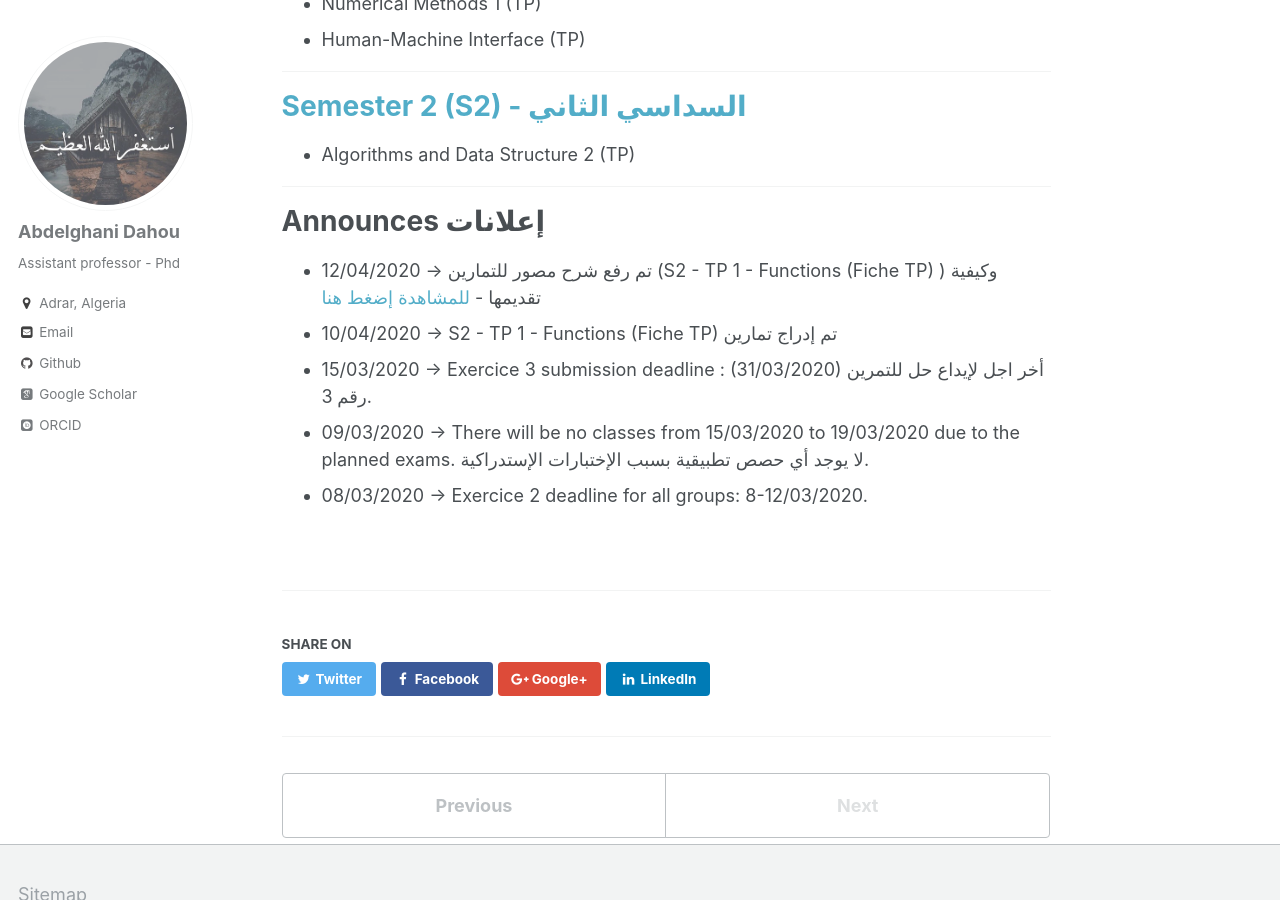
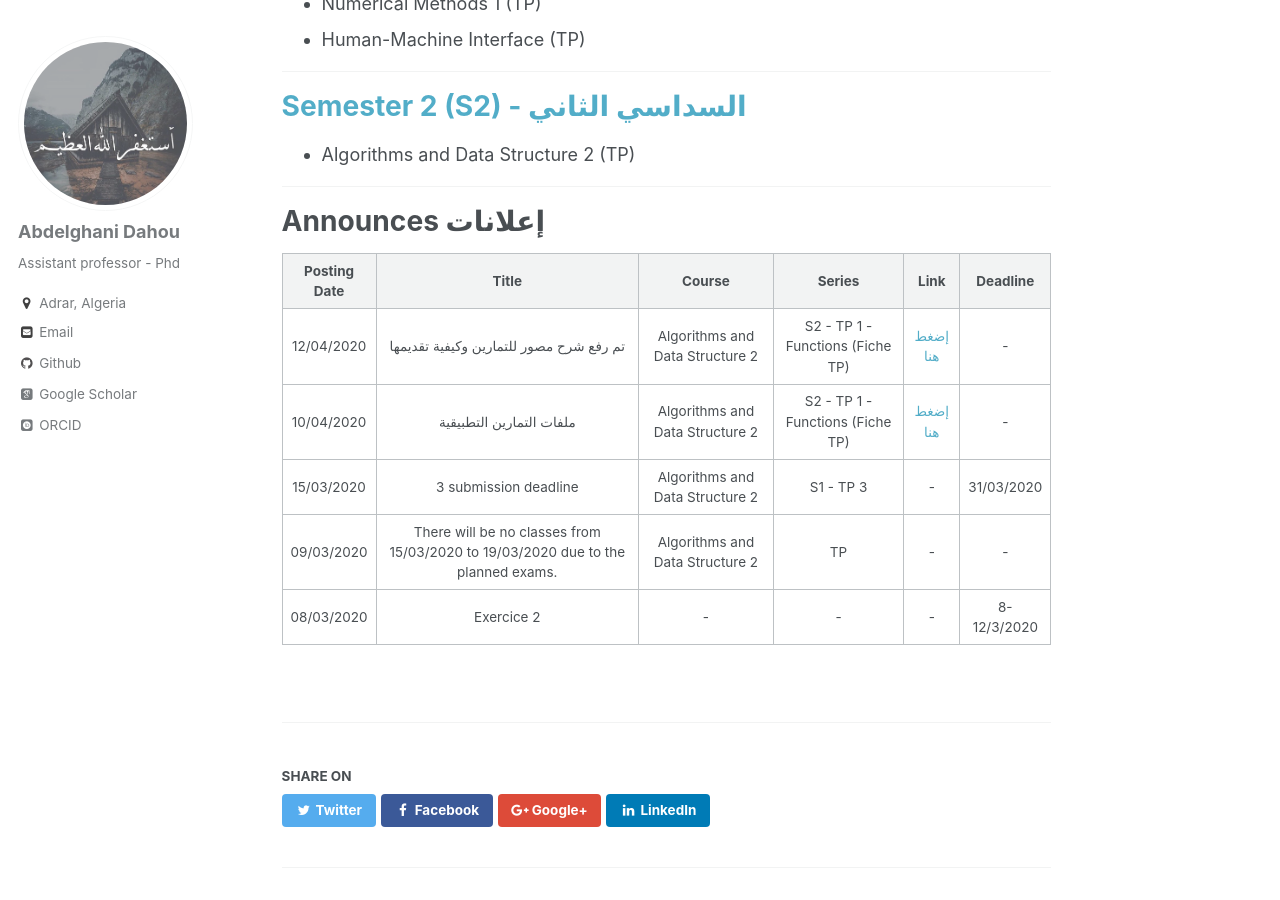
Before and after one commit to dr-dahou-adrar/dr-dahou-adrar.github.io, a Jekyll site: the page built from _teaching/Academic_year_2019_2020.md, in a window 1280 px wide and 900 px high, scrolled down 409 px. Built offline with Jekyll 4.4.1, drawn with Linux system fonts in a browser that asks for light colours; some web fonts are replaced.

Commit message:
Update Academic_year_2019_2020.md

```diff
--- a/_teaching/Academic_year_2019_2020.md
+++ b/_teaching/Academic_year_2019_2020.md
@@ -31,8 +31,11 @@ Assigned list of classes for this year: Algorithms and Data Structures 1-2, Nume
 
 Announces إعلانات
 ======
-* 12/04/2020 ->  تم رفع شرح مصور للتمارين (S2 - TP 1 - Functions (Fiche TP) ) وكيفية تقديمها  - [للمشاهدة إضغط هنا](https://drive.google.com/file/d/1E6w6ojhqDbdDbMgkTiDOr8o9FuYBvISh/view)
-* 10/04/2020 -> S2 - TP 1 - Functions (Fiche TP) تم إدراج تمارين
-* 15/03/2020 -> Exercice 3 submission deadline : (31/03/2020) أخر اجل لإيداع حل للتمرين رقم 3.
-* 09/03/2020 -> There will be no classes from 15/03/2020 to 19/03/2020 due to the planned exams. لا يوجد أي حصص تطبيقية بسبب الإختبارات الإستدراكية.
-* 08/03/2020 -> Exercice 2 deadline for all groups: 8-12/03/2020.
+
+|Posting Date| Title | Course | Series | Link | Deadline |
+|:----------:|:----------:|:----------:|:----------:|:----------:|:----------:|
+|12/04/2020|تم رفع شرح مصور للتمارين  وكيفية تقديمها|Algorithms and Data Structure 2|S2 - TP 1 - Functions (Fiche TP)| [إضغط هنا ](https://drive.google.com/file/d/1E6w6ojhqDbdDbMgkTiDOr8o9FuYBvISh/view) |-|
+|10/04/2020|ملفات التمارين التطبيقية|Algorithms and Data Structure 2|S2 - TP 1 - Functions (Fiche TP)|[إضغط هنا](https://elearning.univ-adrar.dz/course/view.php?id=266)|-|
+|15/03/2020|3 submission deadline|Algorithms and Data Structure 2|S1 - TP 3| - |31/03/2020|
+|09/03/2020|There will be no classes from 15/03/2020 to 19/03/2020 due to the planned exams.| Algorithms and Data Structure 2 | TP |-|-|
+|08/03/2020|Exercice 2|-|-|-|8-12/3/2020|
```
